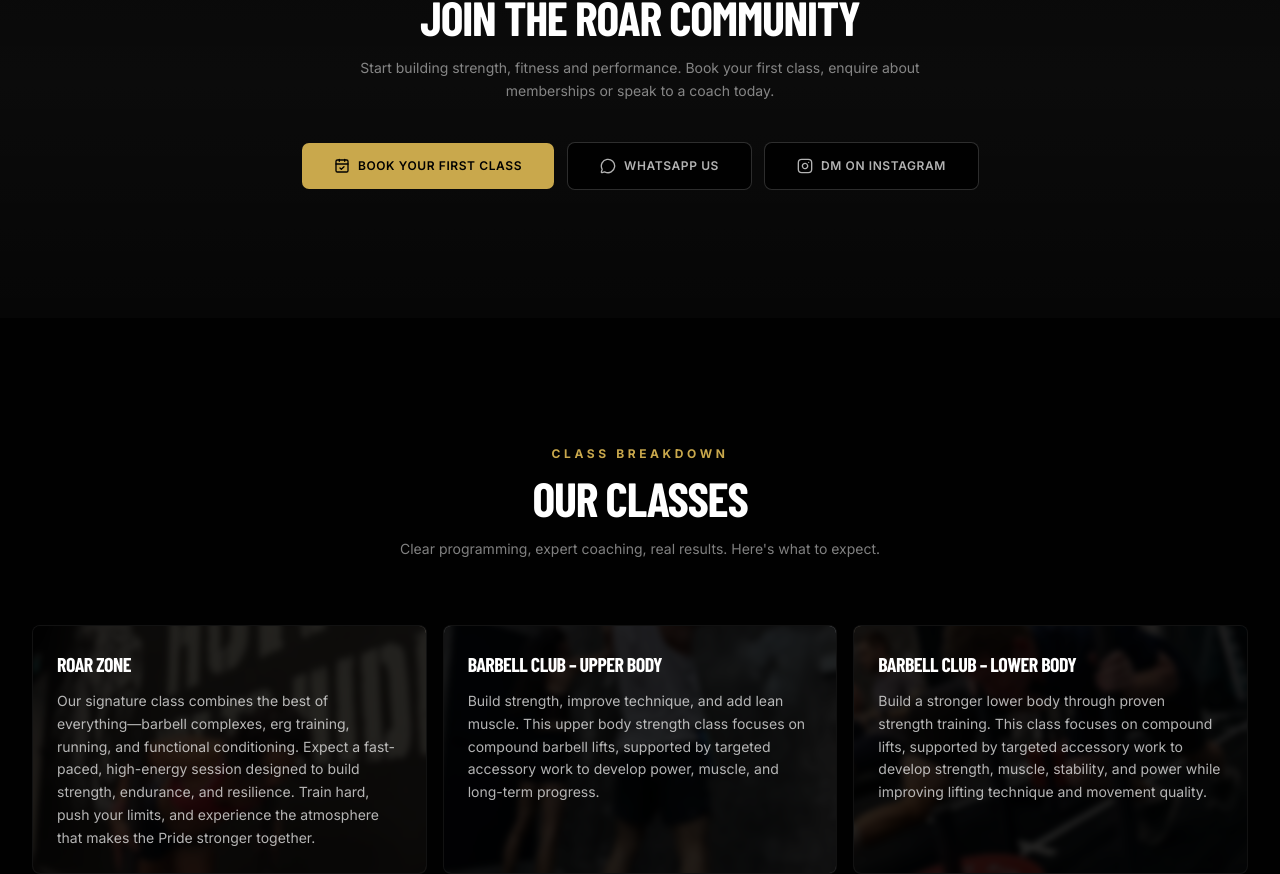
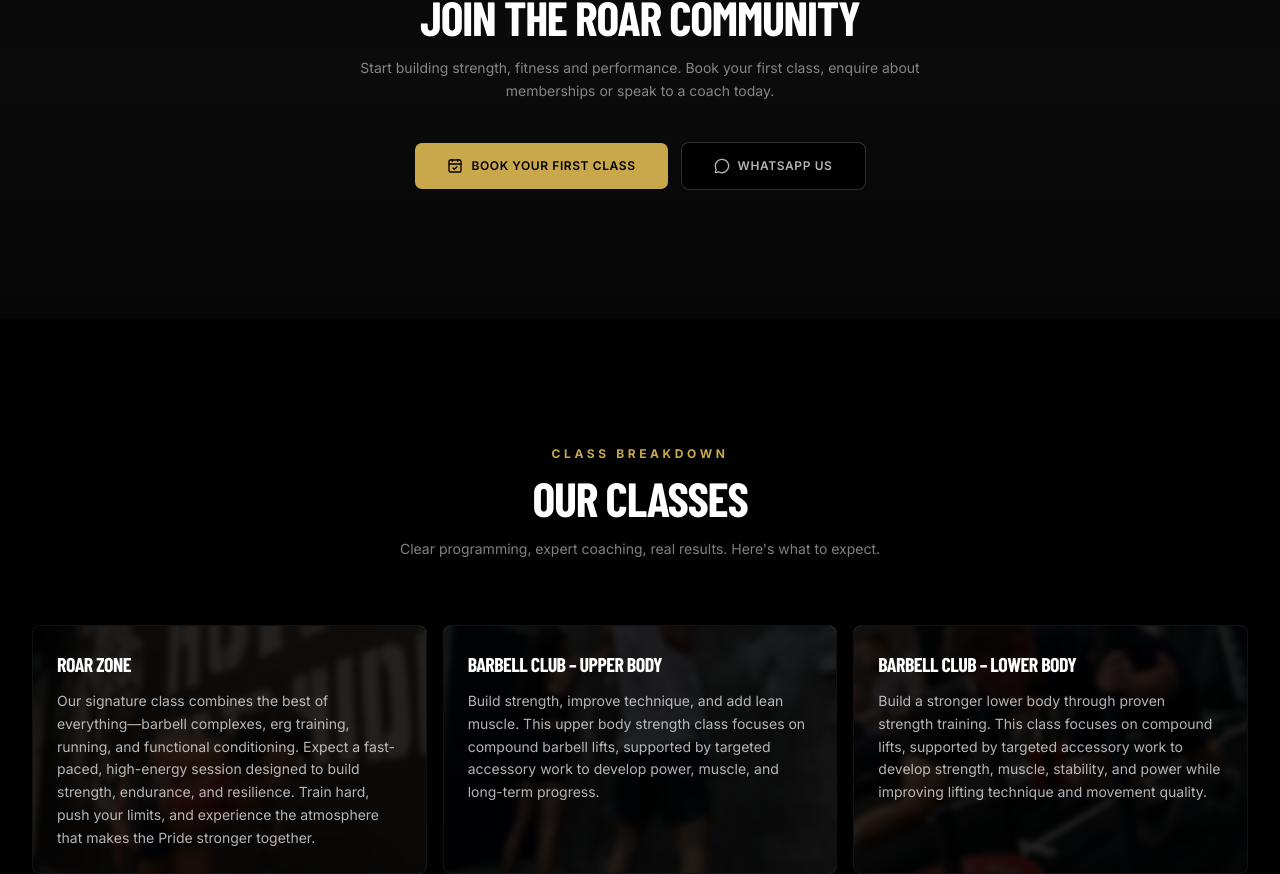
Before and after one commit to Mike-NourishApp/ROAR, a Next.js app: page / in a window 1280 px wide. Shown: the part 1811-2685 px from the top of the page. Built offline with nearby package versions, Linux system fonts and the light colour scheme; no server answers; a web font is replaced by a local one.

Commit message:
Remove DM on Instagram button from CTA section
Co-Authored-By: Claude Fable 5 <noreply@anthropic.com>

```diff
--- a/src/components/cta-section.tsx
+++ b/src/components/cta-section.tsx
@@ -1,8 +1,7 @@
 import { buttonVariants } from "@/components/ui/button";
 import { cn } from "@/lib/utils";
-import { site, whatsappUrl } from "@/lib/site";
+import { whatsappUrl } from "@/lib/site";
 import { MessageCircle, CalendarCheck } from "lucide-react";
-import { InstagramIcon } from "@/components/icons";
 
 export function CtaSection() {
   return (
@@ -46,18 +45,6 @@ export function CtaSection() {
             <MessageCircle className="h-4 w-4" />
             WhatsApp Us
           </a>
-          <a
-            href={site.instagramUrl}
-            target="_blank"
-            rel="noopener noreferrer"
-            className={cn(
-              buttonVariants({ variant: "outline", size: "lg" }),
-              "border-white/15 text-white/70 hover:bg-white/5 hover:text-white text-xs font-semibold uppercase tracking-wider px-8 h-12 gap-2"
-            )}
-          >
-            <InstagramIcon className="h-4 w-4" />
-            DM on Instagram
-          </a>
         </div>
       </div>
     </section>
```
